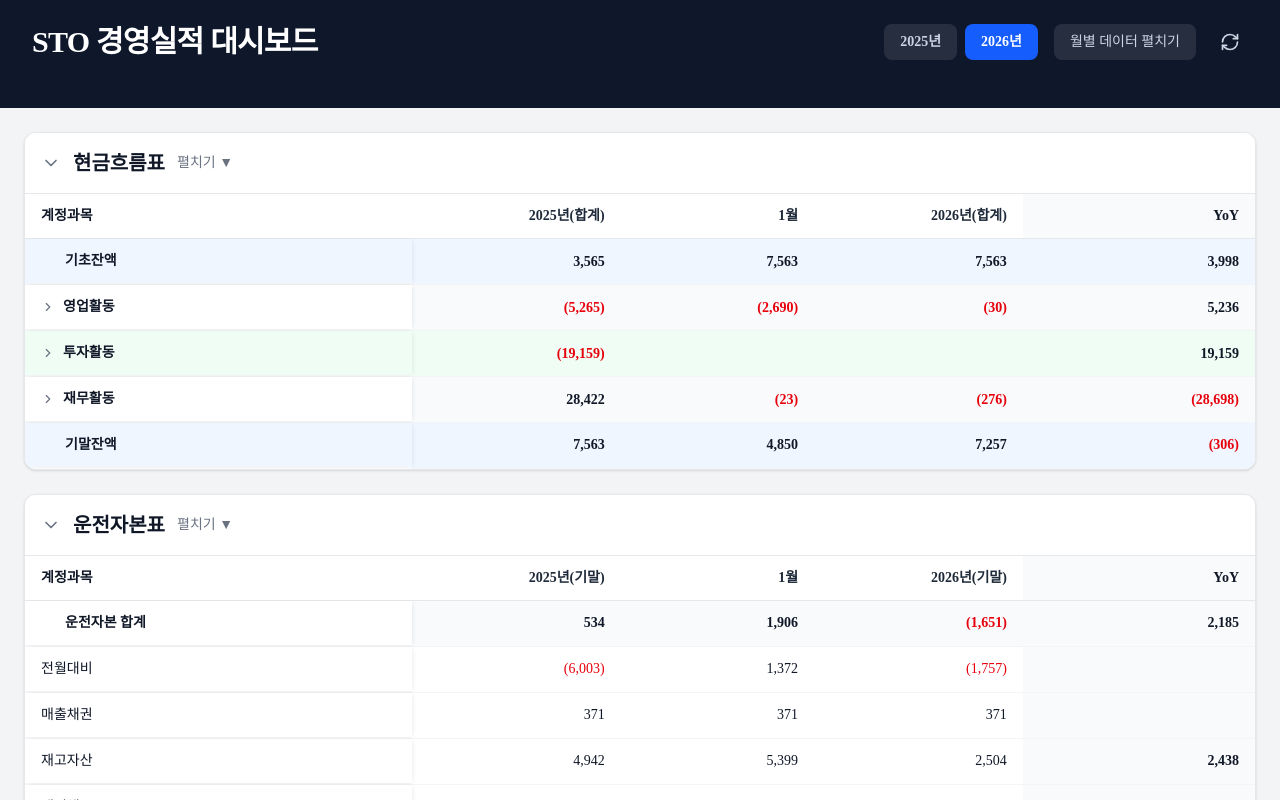
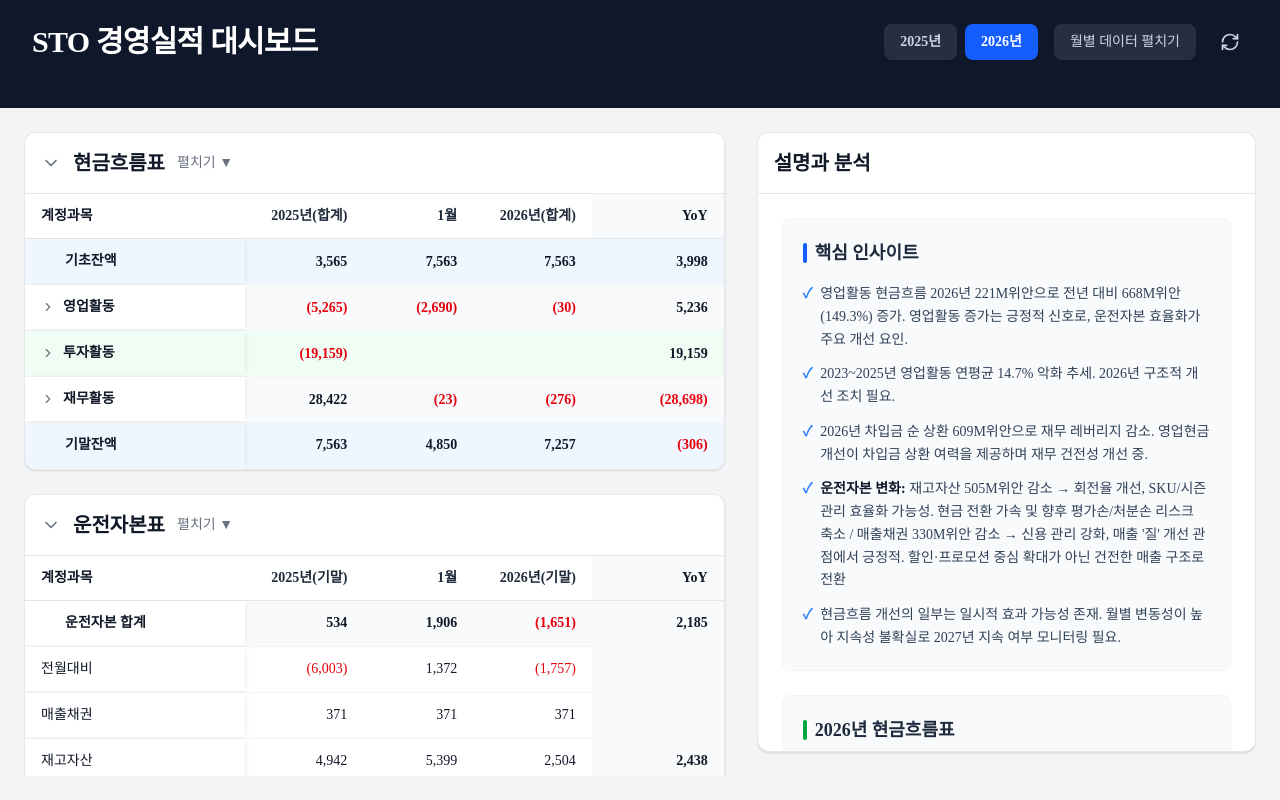
Before and after one commit to kyeongsoo88/stocashnew, a Next.js app: page / in a window 1280 px wide. Built offline with nearby package versions, Linux system fonts and the light colour scheme; a web font is replaced by a local one.

Commit message:
Feat: Add analysis panel with 2-column layout when monthly data is hidden

```diff
--- a/app/page.tsx
+++ b/app/page.tsx
@@ -3,6 +3,7 @@
 import { useEffect, useState } from "react";
 import { fetchAndParseCsv, ParsedData } from "@/utils/csv";
 import { DataTable } from "@/components/DataTable";
+import { DashboardAnalysis } from "@/components/DashboardAnalysis";
 import {
   Loader2,
   RefreshCw,
@@ -120,8 +121,8 @@ export default function Home() {
       </header>
 
       {/* Main Content Area */}
-      <div className="flex-1 p-6 bg-gray-100 overflow-auto">
-        <div className="max-w-[1800px] mx-auto w-full space-y-6">
+      <div className="flex-1 p-6 bg-gray-100 overflow-hidden">
+        <div className="max-w-[1800px] mx-auto w-full h-full">
           {loading ? (
             <div className="flex flex-col items-center justify-center h-full text-gray-500 gap-4">
               <Loader2 className="animate-spin text-blue-600" size={40} />
@@ -133,7 +134,9 @@ export default function Home() {
               <p>{error}</p>
             </div>
           ) : (
-            <>
+            <div className={`grid gap-6 h-full ${!showMonthly ? 'grid-cols-12' : 'grid-cols-1'}`}>
+              {/* Left Column: Tables */}
+              <div className={`${!showMonthly ? 'col-span-7' : 'col-span-12'} overflow-y-auto space-y-6 pr-2 pb-6`}>
                 {/* Cash Flow Table */}
                 {cashflowData && (
                   <div className="bg-white rounded-xl shadow-sm border border-gray-200 overflow-hidden">
@@ -203,7 +206,15 @@ export default function Home() {
                     )}
                   </div>
                 )}
-            </>
+              </div>
+
+              {/* Right Column: Analysis (only when !showMonthly) */}
+              {!showMonthly && (
+                <div className="col-span-5 h-full overflow-hidden pb-6">
+                  <DashboardAnalysis />
+                </div>
+              )}
+            </div>
           )}
         </div>
       </div>
--- /dev/null
+++ b/components/DashboardAnalysis.tsx
@@ -0,0 +1,99 @@
+import React from 'react';
+
+export const DashboardAnalysis = () => {
+  return (
+    <div className="bg-white rounded-xl shadow-sm border border-gray-200 h-full overflow-hidden flex flex-col">
+      <div className="p-4 border-b border-gray-200 bg-white">
+        <h2 className="text-xl font-bold text-gray-900">설명과 분석</h2>
+      </div>
+
+      <div className="p-6 space-y-6 overflow-y-auto flex-1">
+        {/* Card 1: Key Insights */}
+        <div className="bg-slate-50 rounded-lg p-5 border border-slate-100">
+          <div className="flex items-center gap-2 mb-4">
+            <div className="w-1 h-5 bg-blue-600 rounded-full"></div>
+            <h3 className="font-bold text-lg text-slate-800">핵심 인사이트</h3>
+          </div>
+
+          <ul className="space-y-3 text-sm text-slate-700 leading-relaxed">
+            <li className="flex gap-2">
+              <span className="text-blue-500 font-bold">✓</span>
+              <span>
+                영업활동 현금흐름 2026년 221M위안으로 전년 대비 668M위안(149.3%) 증가. 영업활동 증가는 긍정적 신호로, 운전자본 효율화가 주요 개선 요인.
+              </span>
+            </li>
+            <li className="flex gap-2">
+              <span className="text-blue-500 font-bold">✓</span>
+              <span>
+                2023~2025년 영업활동 연평균 14.7% 악화 추세. 2026년 구조적 개선 조치 필요.
+              </span>
+            </li>
+            <li className="flex gap-2">
+              <span className="text-blue-500 font-bold">✓</span>
+              <span>
+                2026년 차입금 순 상환 609M위안으로 재무 레버리지 감소. 영업현금 개선이 차입금 상환 여력을 제공하며 재무 건전성 개선 중.
+              </span>
+            </li>
+            <li className="flex gap-2">
+              <span className="text-blue-500 font-bold">✓</span>
+              <span>
+                <span className="font-bold text-slate-900">운전자본 변화:</span> 재고자산 505M위안 감소 → 회전율 개선, SKU/시즌 관리 효율화 가능성. 현금 전환 가속 및 향후 평가손/처분손 리스크 축소 / 매출채권 330M위안 감소 → 신용 관리 강화, 매출 '질' 개선 관점에서 긍정적. 할인·프로모션 중심 확대가 아닌 건전한 매출 구조로 전환
+              </span>
+            </li>
+            <li className="flex gap-2">
+              <span className="text-blue-500 font-bold">✓</span>
+              <span>
+                현금흐름 개선의 일부는 일시적 효과 가능성 존재. 월별 변동성이 높아 지속성 불확실로 2027년 지속 여부 모니터링 필요.
+              </span>
+            </li>
+          </ul>
+        </div>
+
+        {/* Card 2: 2026 Cashflow Details */}
+        <div className="bg-slate-50 rounded-lg p-5 border border-slate-100">
+          <div className="flex items-center gap-2 mb-4">
+            <div className="w-1 h-5 bg-green-600 rounded-full"></div>
+            <h3 className="font-bold text-lg text-slate-800">2026년 현금흐름표</h3>
+          </div>
+
+          <div className="space-y-4">
+            <div>
+              <div className="font-bold text-slate-800 mb-1">영업활동</div>
+              <div className="text-sm text-slate-600">
+                연간 221M위안 <span className="text-blue-600 font-medium">(전년 대비 668M위안, +149.3%)</span>
+              </div>
+            </div>
+
+            <div>
+              <div className="font-bold text-slate-800 mb-1">자산성지출</div>
+              <div className="text-sm text-slate-600">
+                연간 (32.6M위안) <span className="text-blue-600 font-medium">(전년 대비 10.7M위안, +24.7%)</span>
+              </div>
+            </div>
+
+            <div>
+              <div className="font-bold text-slate-800 mb-1">기타수익</div>
+              <div className="text-sm text-slate-600">
+                연간 2.12M위안 <span className="text-red-500 font-medium">(전년 대비 43.3M위안, -95.3%)</span>
+              </div>
+            </div>
+
+            <div>
+              <div className="font-bold text-slate-800 mb-1">from 차입금</div>
+              <div className="text-sm text-slate-600">
+                연간 (200M위안) <span className="text-red-500 font-medium">(전년 대비 609M위안, -148.7%)</span>
+              </div>
+            </div>
+
+            <div>
+              <div className="font-bold text-slate-800 mb-1">net cash</div>
+              <div className="text-sm text-slate-600">
+                연간 (9.53M위안) <span className="text-blue-600 font-medium">(전년 대비 25.8M위안, +73.0%)</span>
+              </div>
+            </div>
+          </div>
+        </div>
+      </div>
+    </div>
+  );
+};
```
Lines whose indentation alone changed are shown as unchanged.
